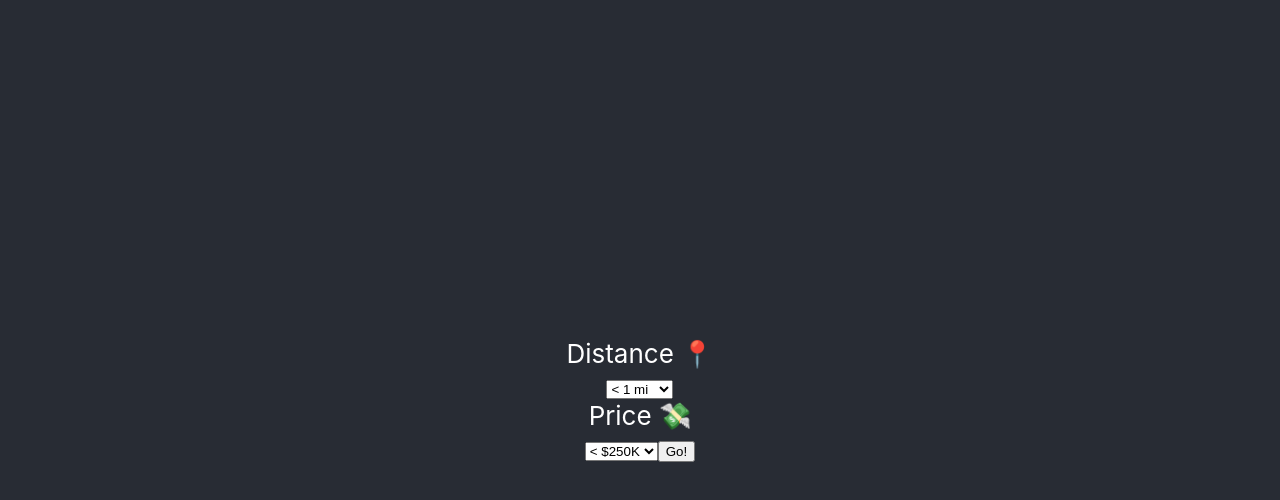
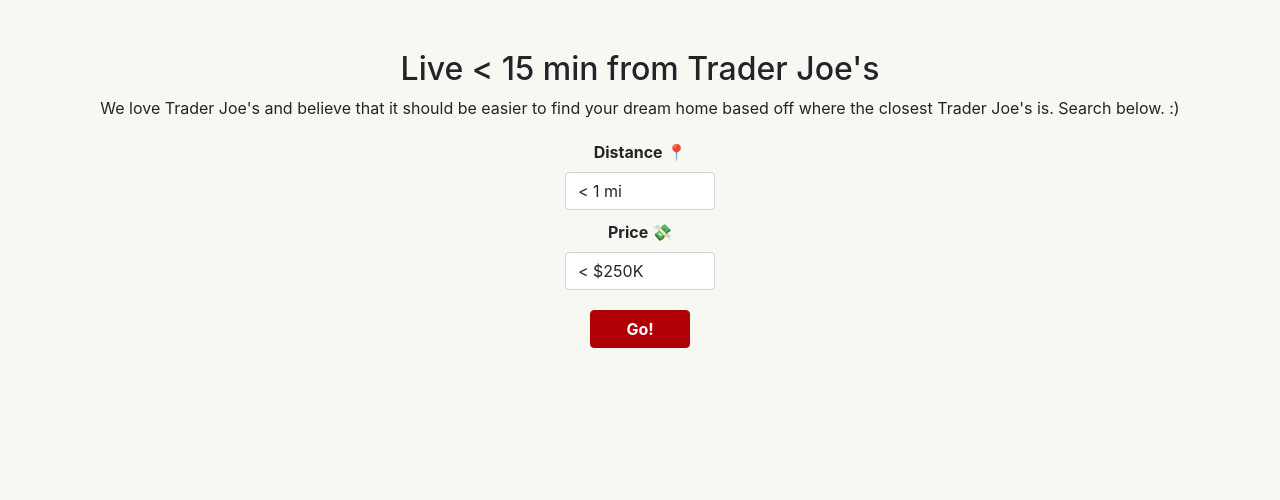
Before and after one commit to gracew/tj-house, a React (Create React App) app: page / in a window 1280 px wide. Shown: the top 500 px of the page. Built offline with nearby package versions, Linux system fonts and the light colour scheme.

Commit message:
style using react bootstrap, include primary listing photo

```diff
--- a/package.json
+++ b/package.json
@@ -11,11 +11,13 @@
     "@types/react": "^17.0.0",
     "@types/react-dom": "^17.0.0",
     "airtable": "^0.11.1",
+    "bootstrap": "^5.0.1",
     "cors": "^2.8.5",
     "express": "^4.17.1",
     "neat-csv": "^6.0.1",
     "pg": "^8.6.0",
     "react": "^17.0.2",
+    "react-bootstrap": "^1.6.1",
     "react-dom": "^17.0.2",
     "react-scripts": "4.0.3",
     "typescript": "^4.1.2",
@@ -44,5 +46,8 @@
       "last 1 firefox version",
       "last 1 safari version"
     ]
+  },
+  "devDependencies": {
+    "sass": "^1.34.1"
   }
 }
--- a/src/App.css
+++ /dev/null
@@ -1,38 +0,0 @@
-.App {
-  text-align: center;
-}
-
-.App-logo {
-  height: 40vmin;
-  pointer-events: none;
-}
-
-@media (prefers-reduced-motion: no-preference) {
-  .App-logo {
-    animation: App-logo-spin infinite 20s linear;
-  }
-}
-
-.App-header {
-  background-color: #282c34;
-  min-height: 100vh;
-  display: flex;
-  flex-direction: column;
-  align-items: center;
-  justify-content: center;
-  font-size: calc(10px + 2vmin);
-  color: white;
-}
-
-.App-link {
-  color: #61dafb;
-}
-
-@keyframes App-logo-spin {
-  from {
-    transform: rotate(0deg);
-  }
-  to {
-    transform: rotate(360deg);
-  }
-}
--- /dev/null
+++ b/src/App.scss
@@ -0,0 +1,13 @@
+$theme-colors: (
+    "primary": #af0006
+);
+
+@import "~bootstrap/scss/bootstrap";
+
+.App {
+  margin: 50px;
+  text-align: center;
+  display: flex;
+  flex-direction: column;
+  flex: 1;
+}
--- a/src/App.tsx
+++ b/src/App.tsx
@@ -1,13 +1,15 @@
 import React from 'react';
-import './App.css';
+import './App.scss';
 import Results from './Results';
 
 function App() {
   return (
     <div className="App">
       <header className="App-header">
-        <Results />
+        <h2>Live &lt; 15 min from Trader Joe's</h2>
+        <div>We love Trader Joe's and believe that it should be easier to find your dream home based off where the closest Trader Joe's is. Search below. :)</div>
       </header>
+      <Results />
     </div>
   );
 }
--- /dev/null
+++ b/src/Listing.css
@@ -0,0 +1,25 @@
+.listing {
+  text-decoration: none;
+  color: #212529;
+}
+
+.listing .card-img-wrapper {
+  height: 150px;
+  overflow: hidden;
+  display: flex;
+  align-items: center;
+  justify-content: center;
+}
+
+.listing .card-img-top {
+  object-fit: cover;
+}
+
+.listing .card-text {
+  margin-top: 10px;
+}
+
+.tj-address {
+  color: #6c757d;
+  font-size: 14px;
+}
--- /dev/null
+++ b/src/Listing.tsx
@@ -0,0 +1,36 @@
+import React from 'react';
+import Card from 'react-bootstrap/Card';
+import "./Listing.css";
+
+// https://stackoverflow.com/a/2901298
+function numberWithCommas(x: number) {
+  return x.toString().replace(/\B(?=(\d{3})+(?!\d))/g, ",");
+}
+
+interface ListingProps {
+  metadata: any;
+  closest_tj_distance_mi: number;
+  tj_name: string;
+  tj_address: string;
+}
+
+function Listing(props: ListingProps) {
+  return (
+    <a className="listing" href={"https://redfin.com" + props.metadata.url} target="_blank">
+      <Card>
+        <div className="card-img-wrapper"><Card.Img src={"https://ssl.cdn-redfin.com/photo/" + props.metadata.dataSourceId + "/bigphoto/" + props.metadata.mlsId.value.substr(-3) + "/" + props.metadata.mlsId.value + "_0.jpg"} /></div>
+        <Card.Body>
+          <Card.Title>{props.metadata.streetLine.value}</Card.Title>
+          <Card.Subtitle>${numberWithCommas(props.metadata.price.value)}</Card.Subtitle>
+          <Card.Text>
+            <div>{props.closest_tj_distance_mi.toFixed(3)} mi away from</div>
+            <div>{props.tj_name}</div>
+            <div className="tj-address">{props.tj_address}</div>
+          </Card.Text>
+        </Card.Body>
+      </Card>
+    </a>
+  );
+}
+
+export default Listing;
--- /dev/null
+++ b/src/Results.css
@@ -0,0 +1,48 @@
+.results-form {
+  margin: 20px auto;
+  width: 150px;
+}
+
+.results-form .form-group {
+  margin-top: 10px;
+}
+
+.results-form .form-label {
+  font-weight: bold;
+}
+
+.results-form .form-submit {
+  margin-top: 20px;
+  width: 100px;
+  font-weight: bold;
+}
+
+.results-form .form-submit .loading-status {
+  margin-left: 10px;
+}
+
+.listings {
+  display: grid;
+  grid-template-columns: 1fr;
+  row-gap: 20px;
+  column-gap: 20px;
+}
+
+@media only screen and (min-width: 600px) {
+  .listings {
+    grid-template-columns: 1fr 1fr;
+  }
+}
+
+@media only screen and (min-width: 768px) {
+  .listings {
+    grid-template-columns: 1fr 1fr 1fr;
+  }
+}
+
+/* Large devices (laptops/desktops, 992px and up) */
+@media only screen and (min-width: 992px) {
+  .listings {
+    grid-template-columns: 1fr 1fr 1fr 1fr;
+  }
+}
--- a/src/Results.tsx
+++ b/src/Results.tsx
@@ -1,16 +1,16 @@
 import React, { useState } from 'react';
-import './App.css';
-
-
-// https://stackoverflow.com/a/2901298
-function numberWithCommas(x: number) {
-  return x.toString().replace(/\B(?=(\d{3})+(?!\d))/g, ",");
-}
+import Button from 'react-bootstrap/Button';
+import Form from 'react-bootstrap/Form';
+import Spinner from 'react-bootstrap/Spinner';
+import Listing from './Listing';
+import './Results.css';
 
 function Results() {
   const [distance, setDistance] = useState<number>(1);
   const [price, setPrice] = useState<number>(250_000);
+
   const [data, setData] = useState<any[]>([]);
+  const [loading, setLoading] = useState(false);
 
   function selectDistance(e: any) {
     setDistance(e.target.value);
@@ -21,6 +21,7 @@
   }
 
   async function getResults() {
+    setLoading(true);
     const url = process.env.REACT_APP_TJ_HOUSE_BE_URL || 'http://localhost:5000';
     const res = await fetch(url, {
       method: 'post',
@@ -28,35 +29,49 @@
       body: JSON.stringify({ price, distance }),
     })
     setData(await res.json());
+    setLoading(false);
   }
 
   return (
     <div className="Results">
-      <div>Distance 📍</div>
-      <select value={distance} onChange={selectDistance}>
+      <Form className="results-form">
+        <Form.Group>
+          <Form.Label>Distance 📍</Form.Label>
+          <Form.Control as="select" value={distance} onChange={selectDistance}>
             <option value={1}>&lt; 1 mi</option>
             <option value={2}>&lt; 2 mi</option>
             <option value={5}>&lt; 5 mi</option>
             <option value={10}>&lt; 10 mi</option>
             <option value={20}>&lt; 20 mi</option>
-      </select>
+          </Form.Control>
+        </Form.Group>
 
-      <div>Price 💸</div>
-      <select value={price} onChange={selectPrice}>
+        <Form.Group>
+          <Form.Label>Price 💸</Form.Label>
+          <Form.Control as="select" value={price} onChange={selectPrice}>
             <option value={100_000}>&lt; $100K</option>
             <option value={250_000}>&lt; $250K</option>
             <option value={500_000}>&lt; $500K</option>
             <option value={1_000_000}>&lt; $1M</option>
             <option value={5_000_000}>&lt; $5M</option>
-      </select>
-      <button onClick={getResults}>Go!</button>
+          </Form.Control>
+        </Form.Group>
 
-      {data.map(d => <div key={d.id}>
-        <h3><a href={"https://redfin.com" + d.metadata.url}>{d.metadata.streetLine.value}</a></h3>
-        <div>${numberWithCommas(d.metadata.price.value)}</div>
-        <div>{d.closest_tj_distance_mi.toFixed(3)} mi away from {d.tj_name}</div>
-        <div>{d.tj_address}</div>
-      </div>)}
+        <Button className="form-submit" variant="primary" onClick={getResults}>
+          Go!
+          {loading && <Spinner className="loading-status" as="span" animation="grow" size="sm" role="status" aria-hidden="true" />}
+        </Button>
+      </Form>
+
+      <div className="listings">
+        {!loading && data.map(d => <Listing
+          key={d.id}
+          metadata={d.metadata}
+          closest_tj_distance_mi={d.closest_tj_distance_mi}
+          tj_name={d.tj_name}
+          tj_address={d.tj_address}
+        />)}
+      </div>
     </div>
   );
 }
--- a/src/index.css
+++ b/src/index.css
@@ -5,6 +5,13 @@
     sans-serif;
   -webkit-font-smoothing: antialiased;
   -moz-osx-font-smoothing: grayscale;
+  background-color: #f8f8f2
+}
+
+html, body, #root {
+  height: 100%;
+  display: flex;
+  flex-direction: column;
 }
 
 code {
--- a/src/index.tsx
+++ b/src/index.tsx
@@ -1,12 +1,12 @@
 import React from 'react';
 import ReactDOM from 'react-dom';
+import App from './App';
 import './index.css';
-import App from './App';
 import reportWebVitals from './reportWebVitals';
 
 ReactDOM.render(
   <React.StrictMode>
-    <App />
+      <App />
   </React.StrictMode>,
   document.getElementById('root')
 );
```
Also changed, not shown: 1 other file (tests, documents, lock files or other folders). Lines whose indentation alone changed are shown as unchanged.
